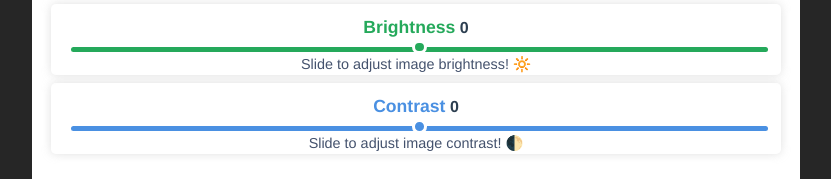
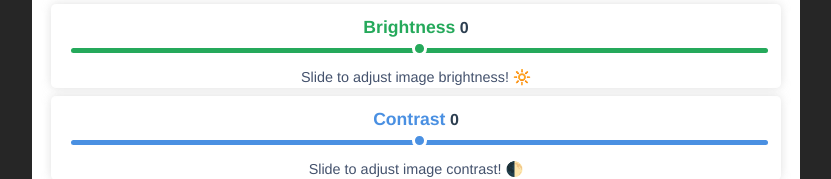
Before and after one commit to edanshin/basic-image-editor, a Vue app: page / in a window 1280 px wide. Shown: the part 656-835 px from the top of the page, without its empty margins (224-1055 px from the left). Built offline with nearby package versions, Linux system fonts and the light colour scheme.

Commit message:
adjusted slider margins

```diff
--- a/src/components/Slider.vue
+++ b/src/components/Slider.vue
@@ -30,8 +30,8 @@ export default {
 input[type=range] {
   height: 0.35em;
   -webkit-appearance: none;
-  margin: 10px 0;
   width: 100%;
+  margin: 0.8em 0.25em 0 0.25em;
 }
 input[type=range]:focus {
   outline: none;
@@ -219,9 +219,6 @@ input[type=range]::-ms-thumb {
 .sliderSubtitle {
   font-size: 0.9em;
   color: #44526D;
-}
-
-input[type=range] {
-  margin: 0 0.25em 0 0.25em;
+  margin-top: 0.8em;
 }
 </style>
```
